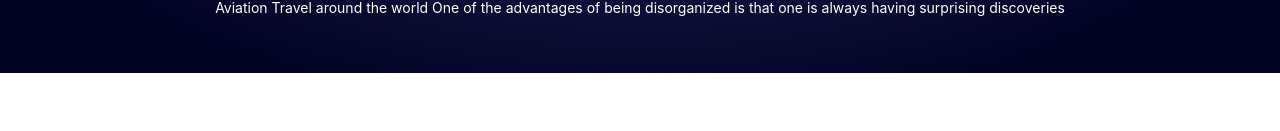
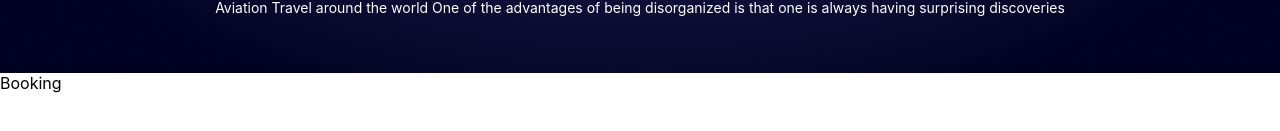
Before and after one commit to DevOlagboye/Aviation-Landpage, a React (Create React App) app: page / in a window 1280 px wide. Shown: the part 627-758 px from the top of the page. Built offline with nearby package versions, Linux system fonts and the light colour scheme.

Commit message:
Created Booking Component and About to style it

```diff
--- a/src/App.js
+++ b/src/App.js
@@ -1,10 +1,12 @@
 import './App.css';
 import HeroPage from './Components/HeroPage/HeroPage';
+import Booking from './Components/Booking/Booking';
 
 function App() {
   return (
     <div>
       <HeroPage/>
+      <Booking/>
     </div>
   );
 }
--- a/src/Components/Booking/Booking.jsx
+++ b/src/Components/Booking/Booking.jsx
@@ -0,0 +1,9 @@
+import React from 'react'
+
+const Booking = () => {
+  return (
+    <div>Booking</div>
+  )
+}
+
+export default Booking
```
